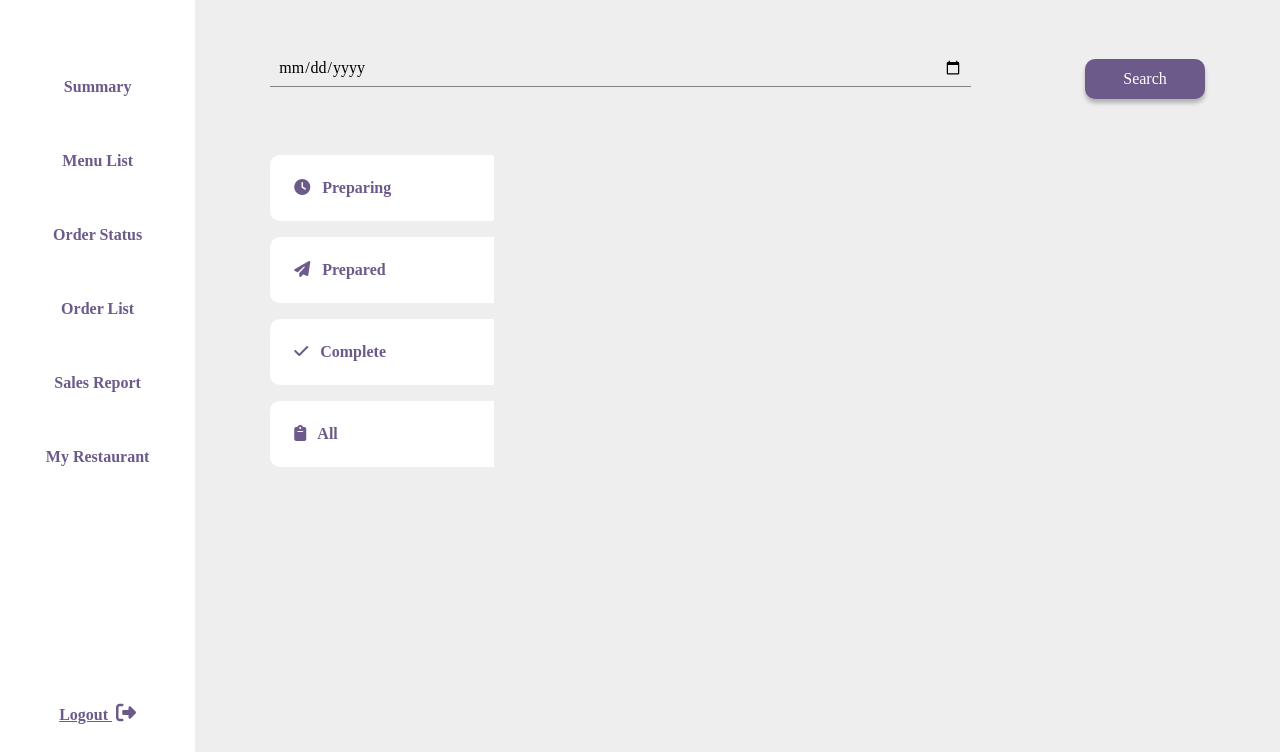
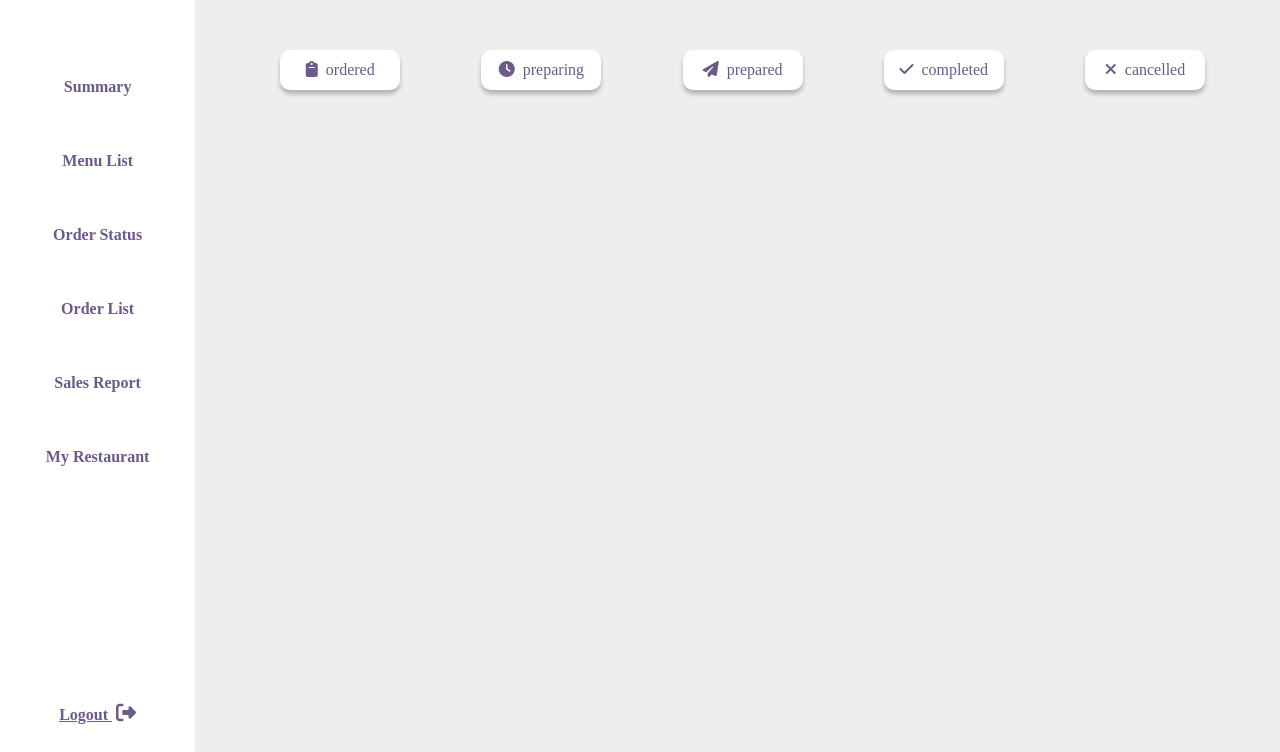
Before and after one commit to tengxing-tan/foody-web, a PHP site: page /restaurant-owner/order-status.php in a window 1280 px wide. Shown: the part 120-872 px from the top of the page. Run offline with PHP 8.4, Linux system fonts and the light colour scheme; the visitor is signed in with stand-in values (Sample User, id 1); data comes from the database, SQL or seed files in the repository; data that the repository does not hold is empty; some libraries are stand-ins or nearby versions.

Commit message:
done order status

```diff
--- a/restaurant-owner/order-status.php
+++ b/restaurant-owner/order-status.php
@@ -29,9 +29,50 @@ include 'actions/read_order_status.php';
     <script src="scripts/MenuList.js" charset="utf-8"></script>
     <!-- icon library | font awesome -->
     <script src="https://kit.fontawesome.com/06b2bd9377.js" crossorigin="anonymous"></script>
+    <script>
+        function filterOrderStatus(selectOrderStatus) {
+            const orderStatus = document.getElementsByClassName('order-status');
+            // console.log(orderStatus.length, "items");
+
+            // show all item
+            if (selectOrderStatus === 'all') {
+                for (let i = 0; i < orderStatus.length; i++) {
+                    orderStatus[i].parentElement.parentElement.parentElement.style.display = "grid";
+                }
+            } else {
+
+                // show category: main,side dish, drink
+                for (let i = 0; i < orderStatus.length; i++) {
+                    if (orderStatus[i].innerHTML !== selectOrderStatus) {
+
+                        orderStatus[i].parentElement.parentElement.parentElement.style.display = "none";
+                    } else {
+                        orderStatus[i].parentElement.parentElement.parentElement.style.display = "grid";
+                    }
+                    // console.log(orderStatus[i].innerHTML, showFc, orderStatus[i].innerHTML !== showFc);
+                }
+            }
+            /**
+             * change button color
+             */
+            const filter = document.getElementsByClassName('filter');
+            // console.log(filter);
+
+            for (let i = 0; i < filter.length + 1; i++) {
+                if (filter[i].value == selectOrderStatus) {
+
+                    filter[i].style.backgroundColor = 'black';
+                } else {
+                    filter[i].style.backgroundColor = 'white';
+                }
+                // console.log(typeof filter[i], selectOrderStatus);
+                // console.log(filter[i].className)
+            }
+        }
+    </script>
 </head>
 
-<body>
+<body onload="filterOrderStatus('ordered')">
     <header>
         <?php include 'assets/reusable/header.php'; ?>
     </header>
@@ -42,19 +83,13 @@ include 'actions/read_order_status.php';
 
         <!-- main content (right side) -->
         <div id="main-content">
-            <form class="one-line-form" action="index.html" method="post">
-                <input id="search-bar" type="date" name="order-date">
-                <button type="submit" name="search" class="btn" style="margin-left: 1rem;">Search</button>
-            </form>
 
-            <div class="order-list-container">
-                <div class="order-status-menu">
-                    <ul>
-                        <li><i class="fa-solid fa-clock" style="margin-right: 0.5rem"></i> Preparing</li>
-                        <li><i class="fa-solid fa-paper-plane" style="margin-right: 0.5rem"></i> Prepared</li>
-                        <li><i class="fa-solid fa-check" style="margin-right: 0.5rem"></i> Complete</li>
-                        <li><i class="fa-solid fa-clipboard" style="margin-right: 0.5rem"></i> All</li>
-                    </ul>
+            <div class="one-line-form">
+                <button class="filter btn secondary-btn" onclick="filterOrderStatus('ordered')"><i class="fa-solid fa-clipboard" style="margin-right: 0.5rem"></i>ordered</button>
+                <button class="filter btn secondary-btn" onclick="filterOrderStatus('preparing')"><i class="fa-solid fa-clock" style="margin-right: 0.5rem"></i>preparing</button>
+                <button class="filter btn secondary-btn" onclick="filterOrderStatus('prepared')"><i class="fa-solid fa-paper-plane" style="margin-right: 0.5rem"></i>prepared</button>
+                <button class="filter btn secondary-btn" onclick="filterOrderStatus('completed')"><i class="fa-solid fa-check" style="margin-right: 0.5rem"></i>completed</button>
+                <button class="filter btn secondary-btn" onclick="filterOrderStatus('cancelled')"><i class="fa-solid fa-xmark" style="margin-right: 0.5rem"></i>cancelled</button>
             </div>
 
             <div class="order-list">
@@ -101,8 +136,25 @@ include 'actions/read_order_status.php';
                                 update order status
                              -->
                         <div class="order-action">
-                                <a href="<?php echo 'actions/update_order_status.php?id=' . $row['order_ID'] . '&status=cancelled'; ?>"><button type="button" class="order-button cancel-order-button">Cancel</button></a>
-                                <a href="<?php echo 'actions/update_order_status.php?id=' . $row['order_ID'] . '&status=preparing'; ?>"><button type="button" class="order-button complete-order-button">Confirm</button></a>
+                            <?php
+                            $actionButton = '';
+                            switch ($row['order_status']) {
+                                case 'ordered':
+                                    echo '<a href="actions/update_order_status.php?id=' . $row['order_ID'] . '&status=cancelled"><button type="button" class="order-button cancel-order-button">Cancel</button></a>';
+                                    $actionButton = 'confirm';
+                                    break;
+                                case 'preparing':
+                                    echo '<a href="actions/update_order_status.php?id=' . $row['order_ID'] . '&status=cancelled"><button type="button" class="order-button cancel-order-button">Cancel</button></a>';
+                                    $actionButton = 'prepared';
+                                    break;
+                                default:
+                                    unset($actionButton);
+                                    break;
+                                }
+                                if (isset($actionButton)) {
+                                    echo '<a href="actions/update_order_status.php?id=' . $row['order_ID'] . '&status=' . $actionButton.'"><button type="button" class="order-button complete-order-button">'.$actionButton.'</button></a>';
+                                }
+                            ?>
                         </div>
                     </div>
                 <?php
@@ -111,7 +163,6 @@ include 'actions/read_order_status.php';
             </div>
         </div>
     </div>
-    </div>
 </body>
 
 </html>
--- a/restaurant-owner/styles/order_list.css
+++ b/restaurant-owner/styles/order_list.css
@@ -1,30 +1,3 @@
-/*
-    ORDER LIST CONTAINER
-*/
-.order-list-container {
-	display: grid;
-	grid-template-columns: 1fr 5fr;
-	width: 100%;
-    height: 80%;
-}
-/*
-    ORDER STATUS MENU
-*/
-.order-status-menu {
-    display: flex;
-    flex-direction: column;
-    min-width: 14rem;
-}
-.order-status-menu > ul > li {
-    list-style: none;
-    display: block;
-    background-color: white;
-    color: var(--primary-bg);
-    border-radius: 10px 0 0 10px;
-    padding: 1.5rem;
-    margin-top: 1rem;
-    font-weight: bold;
-}
 /*
     ORDER LISTING
 */
@@ -74,6 +47,7 @@
     border-radius: 5px;
     padding: 0.25rem 1rem;
     margin-left: 0.5rem;
+    text-transform: capitalize;
 }
 .cancel-order-button {
     background-color: #FFE4E6;
```
Also changed, not shown: restaurant-owner/scripts/OrderStatusList.js (+16 -16 lines), 1 other file. Lines whose indentation alone changed are shown as unchanged.
